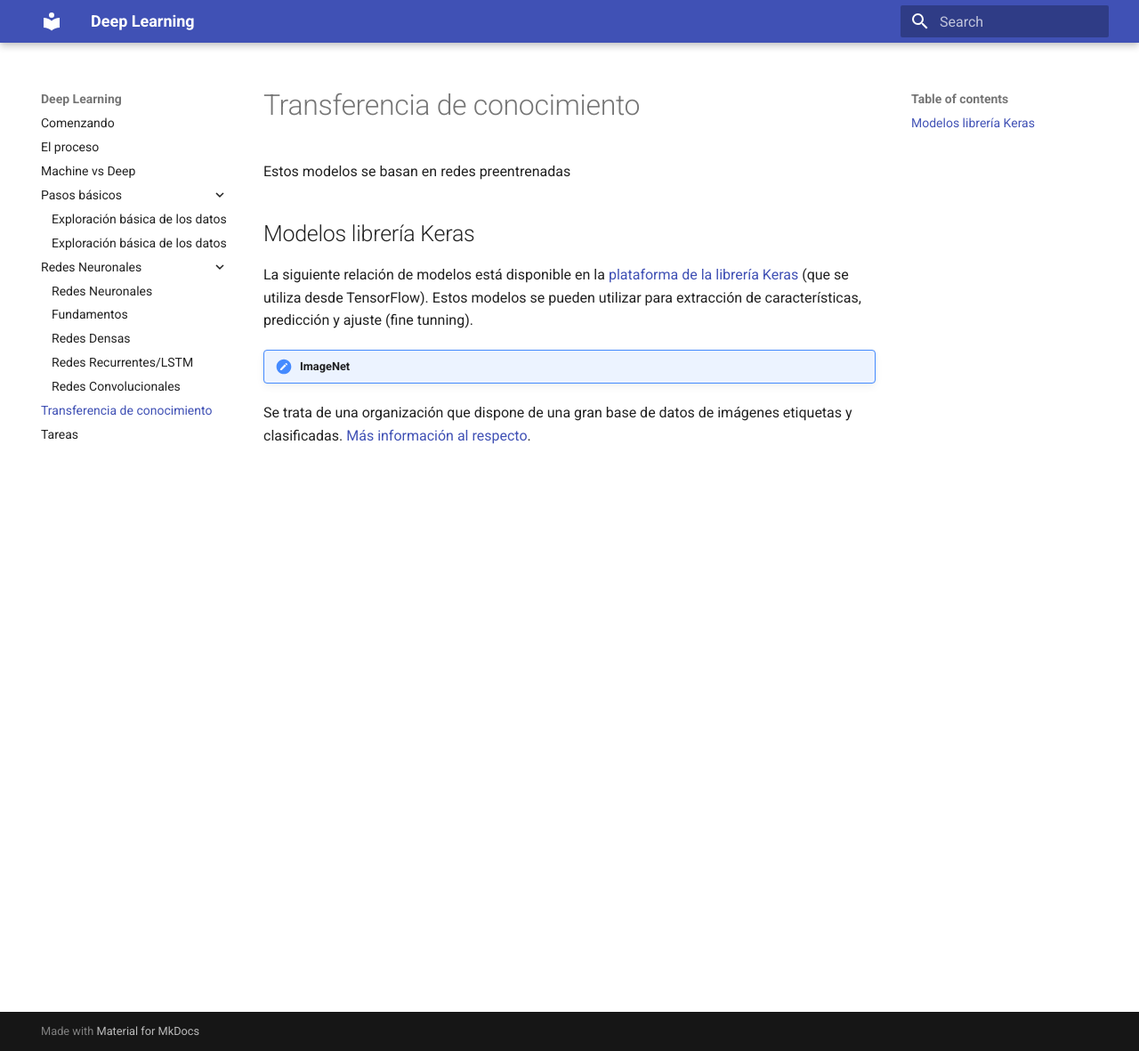
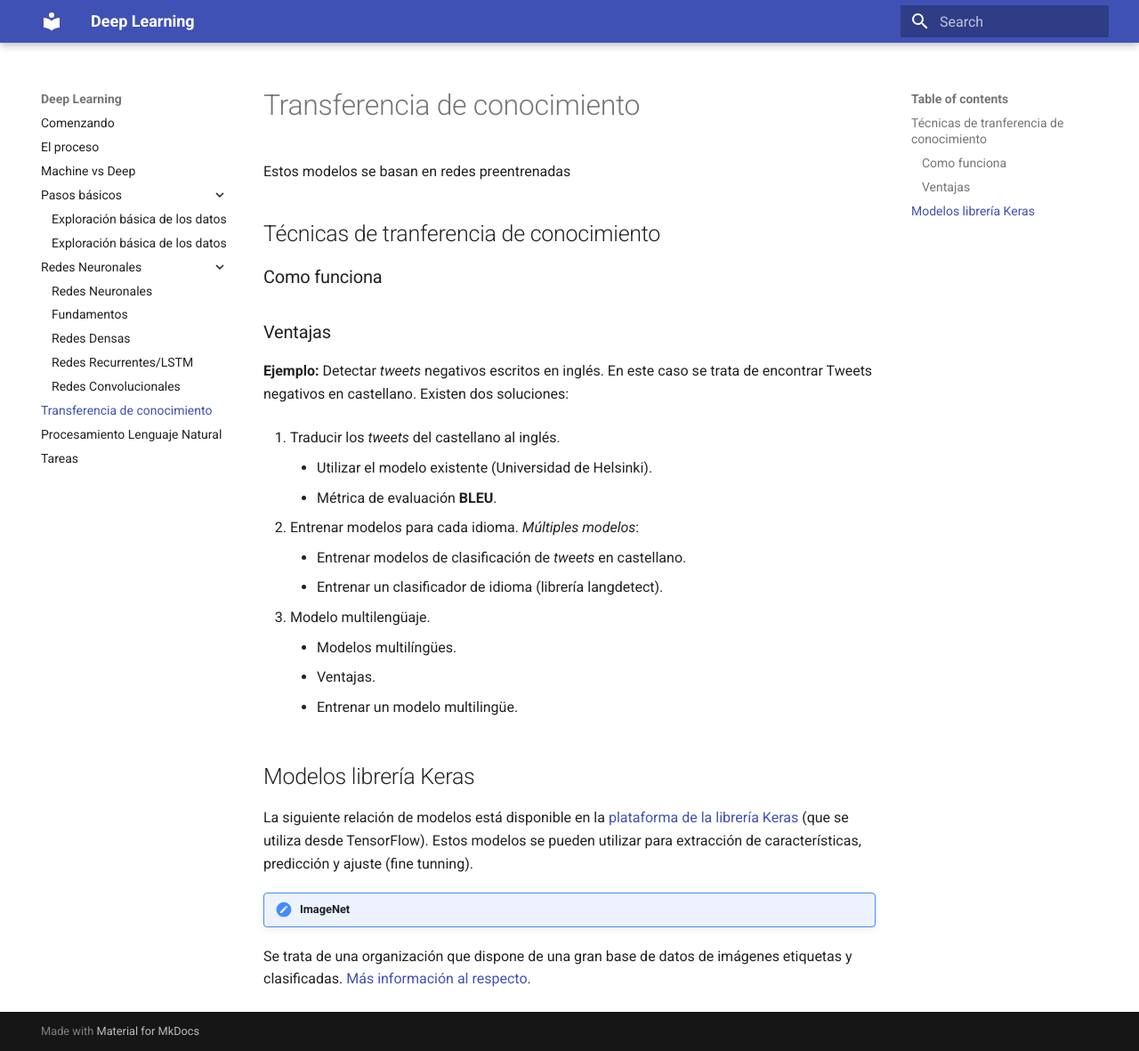
Before and after one commit to sever8a/neuronal, an MkDocs documentation site: the page built from zonex/transferencia.md, in a window 1280 px wide and 1181 px high. Shown: the whole window at 89% size. Built offline with MkDocs 1.6.1 and Material for MkDocs 9.7.7, drawn with Linux system fonts in a browser that asks for light colours.

Commit message:
completando ficheros

```diff
--- a/mkdocs.yml
+++ b/mkdocs.yml
@@ -19,6 +19,7 @@
         - "Redes Recurrentes/LSTM": "redesneuronales/temporales.md"
         - "Redes Convolucionales": "redesneuronales/convolucionales.md"
     - "Transferencia de conocimiento": "transferencia.md"
+    - "Procesamiento Lenguaje Natural": "nlp.md"
     - "Tareas": "redesneuronales/tareas1.md"
 
 theme:
--- a/zonex/transferencia.md
+++ b/zonex/transferencia.md
@@ -1,6 +1,30 @@
 # Transferencia de conocimiento
 
 Estos modelos se basan en redes preentrenadas
+
+## Técnicas de tranferencia de conocimiento
+
+### Como funciona
+
+
+### Ventajas
+
+
+**Ejemplo:**
+Detectar *tweets* negativos escritos en inglés. En este caso se trata de encontrar Tweets negativos en castellano. Existen dos soluciones:
+
+1. Traducir los *tweets* del castellano al inglés.
+    - Utilizar el modelo existente (Universidad de Helsinki).
+    - Métrica de evaluación **BLEU**.
+
+2. Entrenar modelos para cada idioma. *Múltiples modelos*:
+    - Entrenar modelos de clasificación de *tweets* en castellano.
+    - Entrenar un clasificador de idioma (librería langdetect).
+
+3. Modelo multilengüaje.
+    - Modelos multilíngües.
+    - Ventajas.
+    - Entrenar un modelo multilingüe.
 
 ## Modelos librería Keras
 
```
Also changed, not shown: zonex/nlp.md (added, +16 -0 lines).
